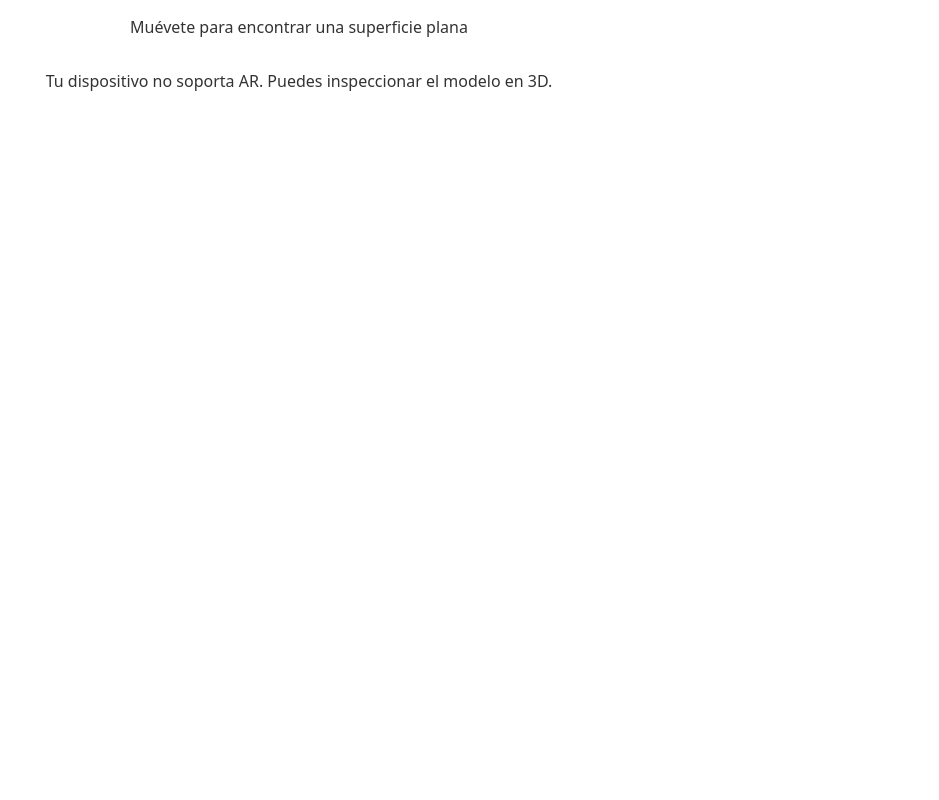
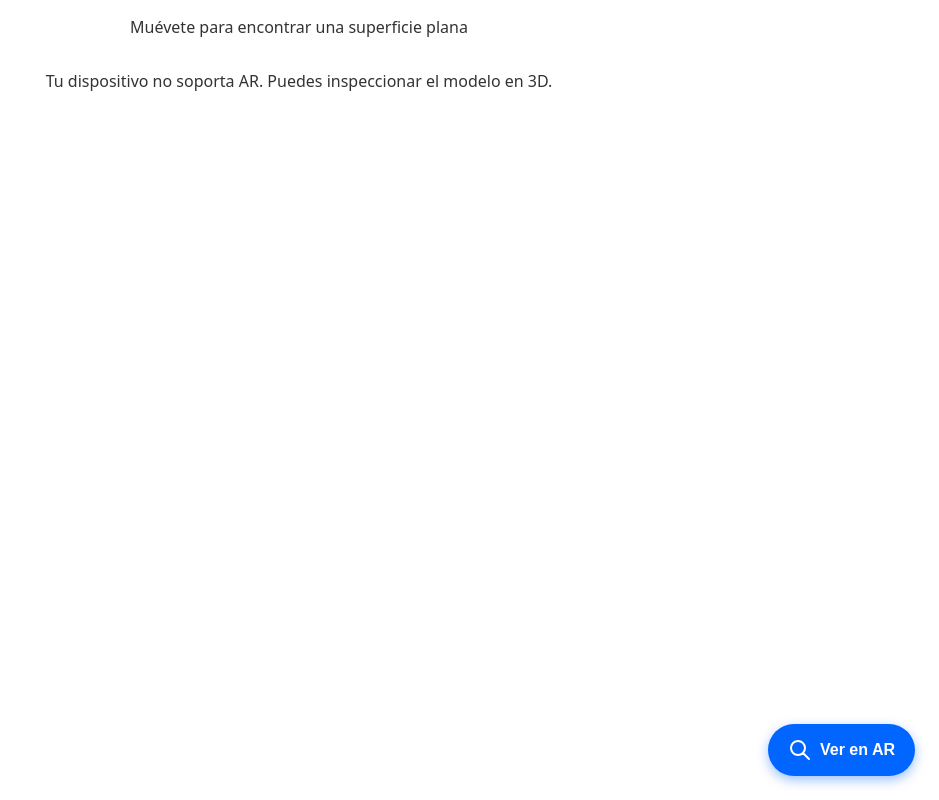
Before and after one commit to Sbector/LinAlien, an Astro site: page / in a window 1280 px wide. Shown: the whole page, without its empty margins (341-1280 px from the left). Built offline with nearby package versions, Linux system fonts and the light colour scheme; Astro itself is replaced by a stand-in of ours; a script that the page names is missing.

Commit message:
updatemodels

```diff
--- a/src/pages/index.astro
+++ b/src/pages/index.astro
@@ -17,8 +17,18 @@ import '../styles/global.css';
     shadow-intensity="1"
     environment-image="neutral"
     exposure="1"
+    reveal="auto"
+    loading="eager"
   >
     <div class="progress-bar" slot="progress-bar"></div>
+    <div slot="ar-button">
+      <button class="custom-ar-button" aria-label="Activar Realidad Aumentada">
+        <svg width="24" height="24" viewBox="0 0 24 24" fill="none" stroke="currentColor" stroke-width="2" stroke-linecap="round" stroke-linejoin="round" aria-hidden="true">
+          <path d="M21 21l-6-6m2-5a7 7 0 11-14 0 7 7 0 0114 0z"></path>
+        </svg>
+        <span>Ver en AR</span>
+      </button>
+    </div>
     <div slot="ar-prompt">
       <p>Muévete para encontrar una superficie plana</p>
     </div>
--- a/src/styles/global.css
+++ b/src/styles/global.css
@@ -27,3 +27,60 @@ model-viewer {
 @media (prefers-color-scheme: dark) {
   [slot="ar-prompt"], [slot="ar-not-supported"] { color: #ddd; }
 }
+
+/* Custom AR Button */
+[slot="ar-button"] {
+  position: absolute;
+  bottom: 1.5rem;
+  right: 1.5rem;
+  z-index: 10;
+}
+
+.custom-ar-button {
+  display: flex;
+  align-items: center;
+  gap: 0.5rem;
+  padding: 0.875rem 1.25rem;
+  font-size: 1rem;
+  font-weight: 600;
+  color: #fff;
+  background: #0066ff;
+  border: none;
+  border-radius: 9999px;
+  box-shadow: 0 4px 12px rgba(0, 102, 255, 0.4), 0 0 0 2px rgba(255, 255, 255, 0.2);
+  cursor: pointer;
+  transition: all 0.2s ease;
+  backdrop-filter: blur(4px);
+}
+
+.custom-ar-button:hover,
+.custom-ar-button:focus {
+  background: #0052cc;
+  transform: translateY(-2px);
+  box-shadow: 0 6px 16px rgba(0, 102, 255, 0.5), 0 0 0 2px rgba(255, 255, 255, 0.3);
+}
+
+.custom-ar-button:active {
+  transform: translateY(0);
+}
+
+.custom-ar-button svg {
+  flex-shrink: 0;
+}
+
+.custom-ar-button:focus-visible {
+  outline: 2px solid #0066ff;
+  outline-offset: 3px;
+}
+
+/* Dark mode adjustments */
+@media (prefers-color-scheme: dark) {
+  .custom-ar-button {
+    background: #0066ff;
+    box-shadow: 0 4px 12px rgba(0, 102, 255, 0.5), 0 0 0 2px rgba(255, 255, 255, 0.15);
+  }
+  .custom-ar-button:hover,
+  .custom-ar-button:focus {
+    background: #1a7aff;
+  }
+}
```
Also changed, not shown: 2 other files.
